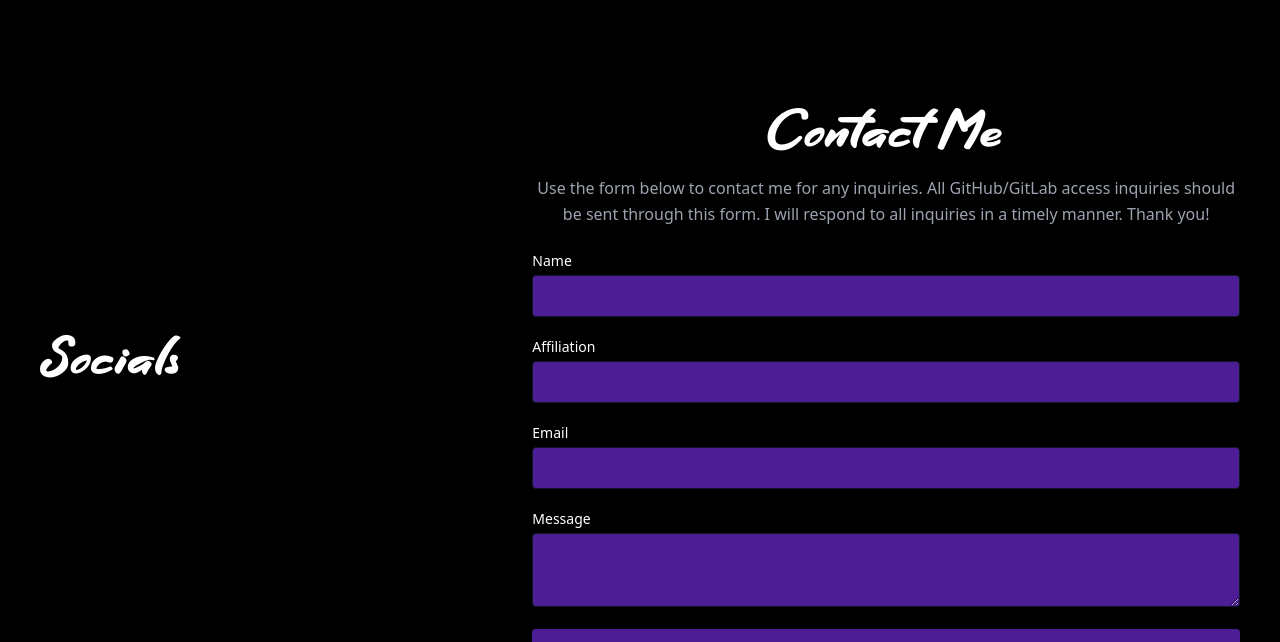
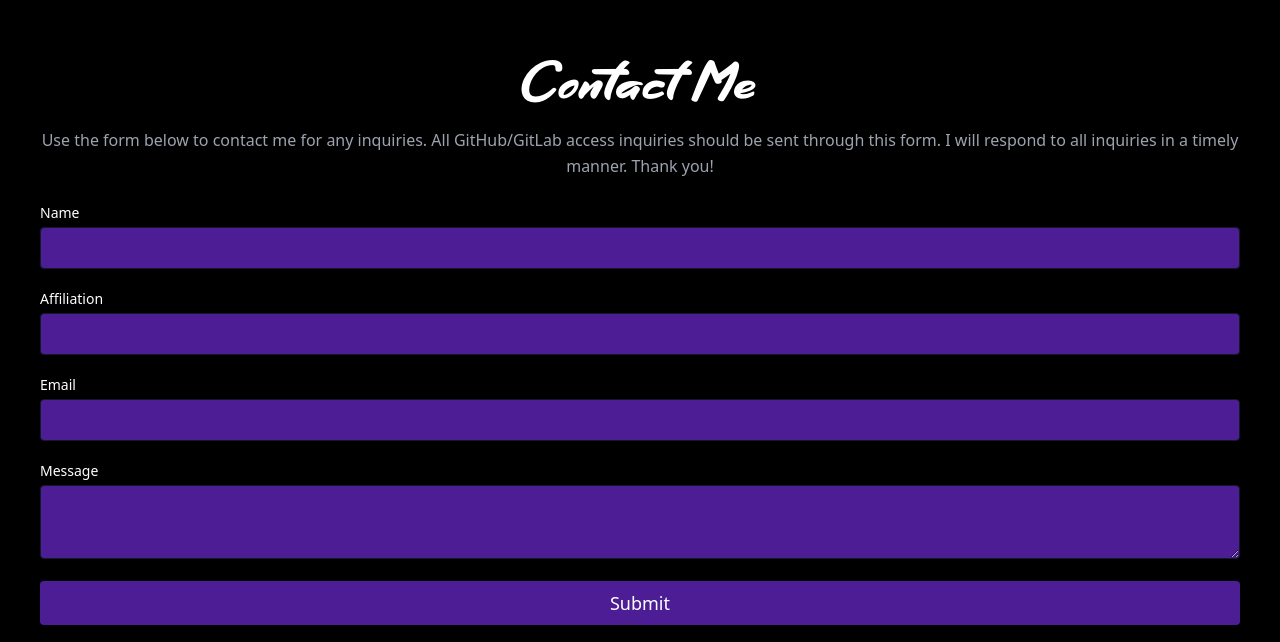
Before and after one commit to PrestonV78/website, a React (Create React App) app: page / in a window 1280 px wide. Shown: the part 4759-5401 px from the top of the page. Built offline with nearby package versions, Linux system fonts and the light colour scheme.

Commit message:
Socials Sticky Contact Full

```diff
--- a/src/components/Contact.js
+++ b/src/components/Contact.js
@@ -27,25 +27,20 @@ export default function Contact() {
 
   return (
     <section id="contact" className="relative">
-      <div className="container mx-auto flex px-10 py-20 md:flex-row flex-col text-center items-center">
+      <div className="container mx-auto flex px-10 py-10 md:flex-row flex-col items-center">
+        <p className="mb-8 text-gray-400 leading-relaxed">
+          <img alt="linkedin" className="socials" src="./linkedin.svg" />
+          <img alt="discord" className="socials" src="./Discord.svg" />
+          <img alt="twitter" className="socials" src="./twitter.svg" />
+          <img alt="github" className="socials" src="./github.svg" />
+        </p>
       </div>
       <div className="container mx-auto flex px-10 py-20 md:flex-row flex-col text-center items-center">
-        <div className="lg:flex-grow md:w-1/2 lg:pr-24 md:pr-16 flex flex-col md:items-start md:text-left mb-16 md:mb-0 items-center text-center">
-          <h1 className="title-font sm:text-7xl text-3xl mb-4 font-HelloZone text-white">
-            Socials
-          </h1>
-          <p className="mb-8 text-gray-400 leading-relaxed">
-            <img alt="linkedin" className="socials" src="./linkedin.svg" />
-            <img alt="discord" className="socials" src="./Discord.svg" />
-            <img alt="twitter" className="socials" src="./twitter.svg" />
-            <img alt="github" className="socials" src="./github.svg" />
-          </p>
-        </div>
         <form
           netlify
           name="test"
           onSubmit={handleSubmit}
-          className="lg:w-3/4 md:w-1/2 flex flex-col md:ml-auto w-full md:py-8 mt-8 md:mt-0">
+          className="lg:w md:w- flex flex-col md:ml-auto w-full md:py-8 mt-8 md:mt-0">
           <h2 className="text-white sm:text-7xl text-3xl mb-1 font-HelloZone title-font text-center">
             Contact  Me
           </h2>
```
